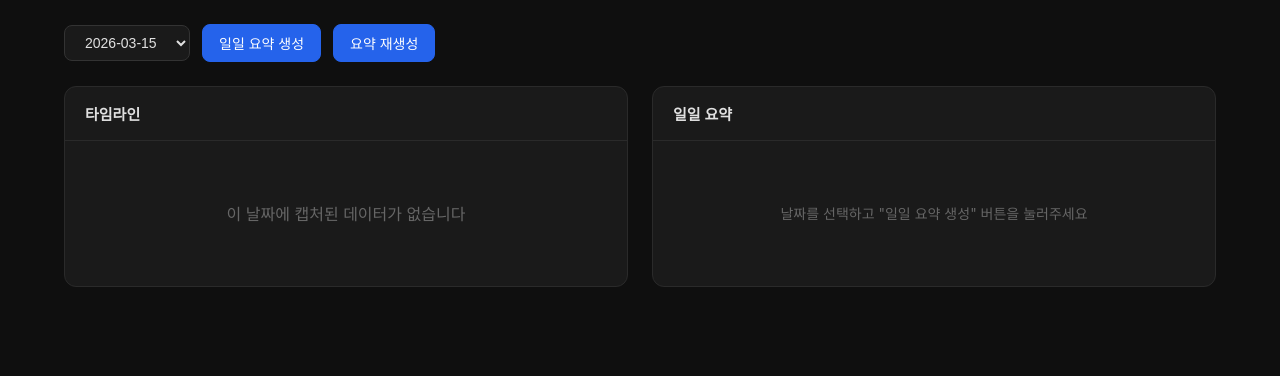
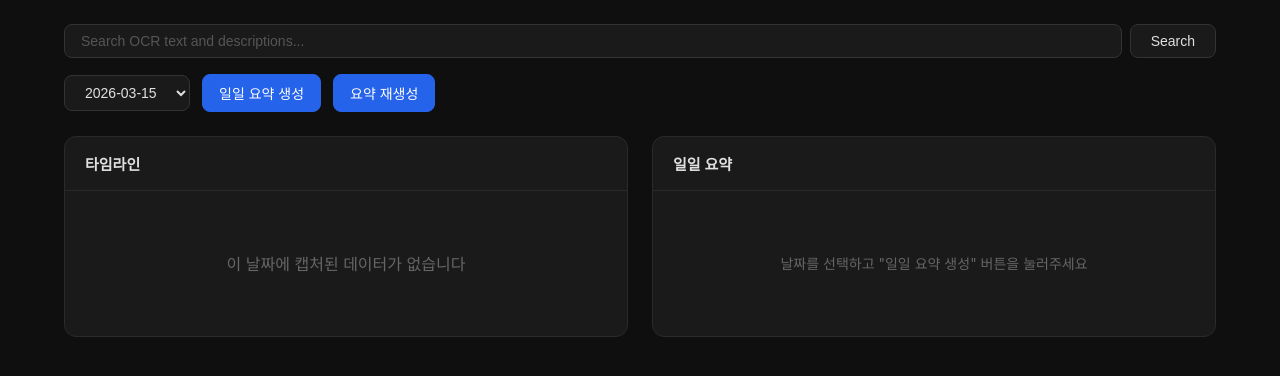
Before and after one commit to hulryung/dailylens, a FastAPI app: page / in a window 1280 px wide. Shown: the part 57-433 px from the top of the page. Run offline with FastAPI, Linux system fonts and the light colour scheme; data that the repository does not hold is empty.

Commit message:
Add OCR text extraction using Apple Vision (ocrmac)
- Extract screen text via macOS Vision framework (~130-200ms)
- Store OCR text in SQLite for full-text search
- Include OCR text in analysis prompts for more accurate descriptions
- Include OCR text in daily summary generation
- Add search API (/api/search?q=query) across OCR text and descriptions
- Add search bar to web dashboard with highlighted results
- Auto-migrate existing DBs with new ocr_text column

```diff
--- a/pyproject.toml
+++ b/pyproject.toml
@@ -7,6 +7,7 @@ dependencies = [
     "apscheduler>=3.10.4",
     "fastapi>=0.115.0",
     "jinja2>=3.1.4",
+    "ocrmac>=1.0.1",
     "pillow>=11.0.0",
     "python-dotenv>=1.0.1",
     "uvicorn>=0.32.0",
--- a/src/dailylens/server.py
+++ b/src/dailylens/server.py
@@ -11,7 +11,7 @@ from dailylens.storage import (
     get_captures_for_date,
     get_daily_summary,
     get_capture_dates,
-    get_all_summary_dates,
+    search_captures,
 )
 from dailylens.summarizer import generate_daily_summary
 
@@ -39,8 +39,11 @@ async def api_captures(target_date: str):
     d = date.fromisoformat(target_date)
     captures = get_captures_for_date(d)
     for c in captures:
-        path = Path(c["screenshot_path"])
-        c["screenshot_url"] = f"/screenshots/{path.parent.name}/{path.name}"
+        if c["screenshot_path"]:
+            path = Path(c["screenshot_path"])
+            c["screenshot_url"] = f"/screenshots/{path.parent.name}/{path.name}"
+        else:
+            c["screenshot_url"] = ""
     return {"date": target_date, "captures": captures}
 
 
@@ -53,6 +56,18 @@ async def api_summary(target_date: str, regenerate: bool = False):
     return {"date": target_date, "summary": summary}
 
 
+@app.get("/api/search")
+async def api_search(q: str, limit: int = 50):
+    results = search_captures(q, limit=limit)
+    for c in results:
+        if c["screenshot_path"]:
+            path = Path(c["screenshot_path"])
+            c["screenshot_url"] = f"/screenshots/{path.parent.name}/{path.name}"
+        else:
+            c["screenshot_url"] = ""
+    return {"query": q, "count": len(results), "results": results}
+
+
 @app.get("/screenshots/{date_dir}/{filename}")
 async def serve_screenshot(date_dir: str, filename: str):
     filepath = SCREENSHOT_DIR / date_dir / filename
--- a/src/dailylens/storage.py
+++ b/src/dailylens/storage.py
@@ -20,7 +20,8 @@ def init_db() -> None:
             screenshot_path TEXT NOT NULL,
             description TEXT,
             app_name TEXT,
-            category TEXT
+            category TEXT,
+            ocr_text TEXT DEFAULT ''
         );
         CREATE TABLE IF NOT EXISTS daily_summaries (
             id INTEGER PRIMARY KEY AUTOINCREMENT,
@@ -31,16 +32,22 @@ def init_db() -> None:
         CREATE INDEX IF NOT EXISTS idx_captures_timestamp ON captures(timestamp);
         CREATE INDEX IF NOT EXISTS idx_summaries_date ON daily_summaries(date);
     """)
+    # Add ocr_text column if missing (migration for existing DBs)
+    try:
+        conn.execute("ALTER TABLE captures ADD COLUMN ocr_text TEXT DEFAULT ''")
+        conn.commit()
+    except Exception:
+        pass  # column already exists
     conn.close()
 
 
 def save_capture(timestamp: str, screenshot_path: str, description: str,
-                 app_name: str = "", category: str = "") -> int:
+                 app_name: str = "", category: str = "", ocr_text: str = "") -> int:
     conn = get_db()
     cursor = conn.execute(
-        "INSERT INTO captures (timestamp, screenshot_path, description, app_name, category) "
-        "VALUES (?, ?, ?, ?, ?)",
-        (timestamp, screenshot_path, description, app_name, category),
+        "INSERT INTO captures (timestamp, screenshot_path, description, app_name, category, ocr_text) "
+        "VALUES (?, ?, ?, ?, ?, ?)",
+        (timestamp, screenshot_path, description, app_name, category, ocr_text),
     )
     conn.commit()
     capture_id = cursor.lastrowid
@@ -101,6 +108,20 @@ def get_recent_captures(limit: int = 5) -> list[dict]:
     return [dict(row) for row in reversed(rows)]
 
 
+def search_captures(query: str, limit: int = 50) -> list[dict]:
+    """Full-text search across OCR text and descriptions."""
+    conn = get_db()
+    pattern = f"%{query}%"
+    rows = conn.execute(
+        "SELECT * FROM captures "
+        "WHERE (ocr_text LIKE ? OR description LIKE ?) AND category != '스킵됨' "
+        "ORDER BY timestamp DESC LIMIT ?",
+        (pattern, pattern, limit),
+    ).fetchall()
+    conn.close()
+    return [dict(row) for row in rows]
+
+
 def get_capture_dates() -> list[str]:
     conn = get_db()
     rows = conn.execute(
--- a/src/dailylens/summarizer.py
+++ b/src/dailylens/summarizer.py
@@ -20,11 +20,16 @@ def generate_daily_summary(target_date: date) -> str:
     records = []
     for c in captures:
         time_str = c["timestamp"].split("T")[-1][:5] if "T" in c["timestamp"] else c["timestamp"][11:16]
+        ocr_text = c.get("ocr_text", "")
+        # Truncate OCR for summary to keep prompt manageable
+        if len(ocr_text) > 500:
+            ocr_text = ocr_text[:500] + "..."
         records.append(t["record_format"].format(
             time=time_str,
             app=c.get("app_name", ""),
             category=c.get("category", ""),
             description=c.get("description", ""),
+            ocr_text=ocr_text if ocr_text else "(없음)",
         ))
 
     captures_text = "\n---\n".join(records)
--- a/templates/index.html
+++ b/templates/index.html
@@ -249,6 +249,60 @@
             z-index: 101;
         }
         .modal-close:hover { color: #fff; }
+
+        /* Search */
+        .search-bar {
+            display: flex;
+            gap: 8px;
+            margin-bottom: 16px;
+        }
+        .search-bar input {
+            flex: 1;
+            padding: 8px 16px;
+            border-radius: 8px;
+            border: 1px solid #333;
+            background: #1a1a1a;
+            color: #e0e0e0;
+            font-size: 14px;
+        }
+        .search-bar input::placeholder { color: #555; }
+        .search-bar button {
+            padding: 8px 20px;
+            border-radius: 8px;
+            border: 1px solid #333;
+            background: #1a1a1a;
+            color: #e0e0e0;
+            font-size: 14px;
+            cursor: pointer;
+        }
+        .search-bar button:hover { background: #252525; }
+        .search-results {
+            display: none;
+            margin-bottom: 24px;
+        }
+        .search-results.show { display: block; }
+        .search-results .panel-header {
+            display: flex;
+            justify-content: space-between;
+            align-items: center;
+        }
+        .search-close {
+            background: none;
+            border: none;
+            color: #888;
+            font-size: 16px;
+            cursor: pointer;
+        }
+        .search-close:hover { color: #fff; }
+        .highlight { background: #4a3a00; color: #ffd700; padding: 0 2px; border-radius: 2px; }
+        .ocr-preview {
+            font-size: 11px;
+            color: #666;
+            margin-top: 4px;
+            max-height: 40px;
+            overflow: hidden;
+            font-family: monospace;
+        }
     </style>
 </head>
 <body>
@@ -258,6 +312,19 @@
     </header>
 
     <div class="container">
+        <div class="search-bar">
+            <input type="text" id="searchInput" placeholder="Search OCR text and descriptions..." onkeydown="if(event.key==='Enter')doSearch()">
+            <button onclick="doSearch()">Search</button>
+        </div>
+
+        <div class="search-results panel" id="searchResults">
+            <div class="panel-header">
+                <span id="searchTitle">Search Results</span>
+                <button class="search-close" onclick="closeSearch()">&times;</button>
+            </div>
+            <div class="panel-body" id="searchBody" style="max-height:40vh"></div>
+        </div>
+
         <div class="controls">
             <select id="dateSelect">
                 {% for d in dates %}
@@ -563,6 +630,63 @@
             return line.split('|').slice(1, -1).map(s => s.trim());
         }
 
+        // -- Search --
+        async function doSearch() {
+            const q = document.getElementById('searchInput').value.trim();
+            if (!q) return;
+
+            const res = await fetch(`/api/search?q=${encodeURIComponent(q)}`);
+            const data = await res.json();
+            const el = document.getElementById('searchResults');
+            const body = document.getElementById('searchBody');
+
+            document.getElementById('searchTitle').textContent =
+                `Search: "${q}" (${data.count} results)`;
+
+            if (!data.results.length) {
+                body.innerHTML = '<div class="empty-state">No results found</div>';
+            } else {
+                body.innerHTML = data.results.map(c => {
+                    const time = c.timestamp.includes('T')
+                        ? c.timestamp.substring(0, 16).replace('T', ' ')
+                        : c.timestamp.substring(0, 16);
+                    const desc = highlightText(escapeHtml(c.description || ''), q);
+                    const ocr = c.ocr_text
+                        ? highlightText(escapeHtml(c.ocr_text.substring(0, 150)), q)
+                        : '';
+                    return `
+                        <div class="timeline-item">
+                            <div class="timeline-time" style="width:110px">${time}</div>
+                            <div class="timeline-content">
+                                <div class="timeline-app">${escapeHtml(c.app_name || '')}</div>
+                                <div class="timeline-desc">${desc}</div>
+                                ${ocr ? `<div class="ocr-preview">${ocr}</div>` : ''}
+                                ${c.category ? `<span class="category-badge">${escapeHtml(c.category)}</span>` : ''}
+                            </div>
+                            ${c.screenshot_url ? `<img class="timeline-thumb" src="${c.screenshot_url}" onclick="showModal('${c.screenshot_url}')" loading="lazy">` : ''}
+                        </div>
+                    `;
+                }).join('');
+            }
+            el.classList.add('show');
+        }
+
+        function closeSearch() {
+            document.getElementById('searchResults').classList.remove('show');
+        }
+
+        function highlightText(text, query) {
+            if (!query) return text;
+            const re = new RegExp(`(${query.replace(/[.*+?^${}()|[\]\\]/g, '\\$&')})`, 'gi');
+            return text.replace(re, '<span class="highlight">$1</span>');
+        }
+
+        function showModal(src) {
+            document.getElementById('modalImg').src = src;
+            document.getElementById('modal').classList.add('show');
+            currentModalIndex = -1;
+        }
+
         // Load captures on page load
         loadCaptures();
     </script>
```
Also changed, not shown: src/dailylens/analyzer.py (+7 -2 lines), src/dailylens/ocr.py (added, +31 -0 lines), src/dailylens/prompts.py (+32 -4 lines), src/dailylens/scheduler.py (+10 -1 lines), 1 other file.
